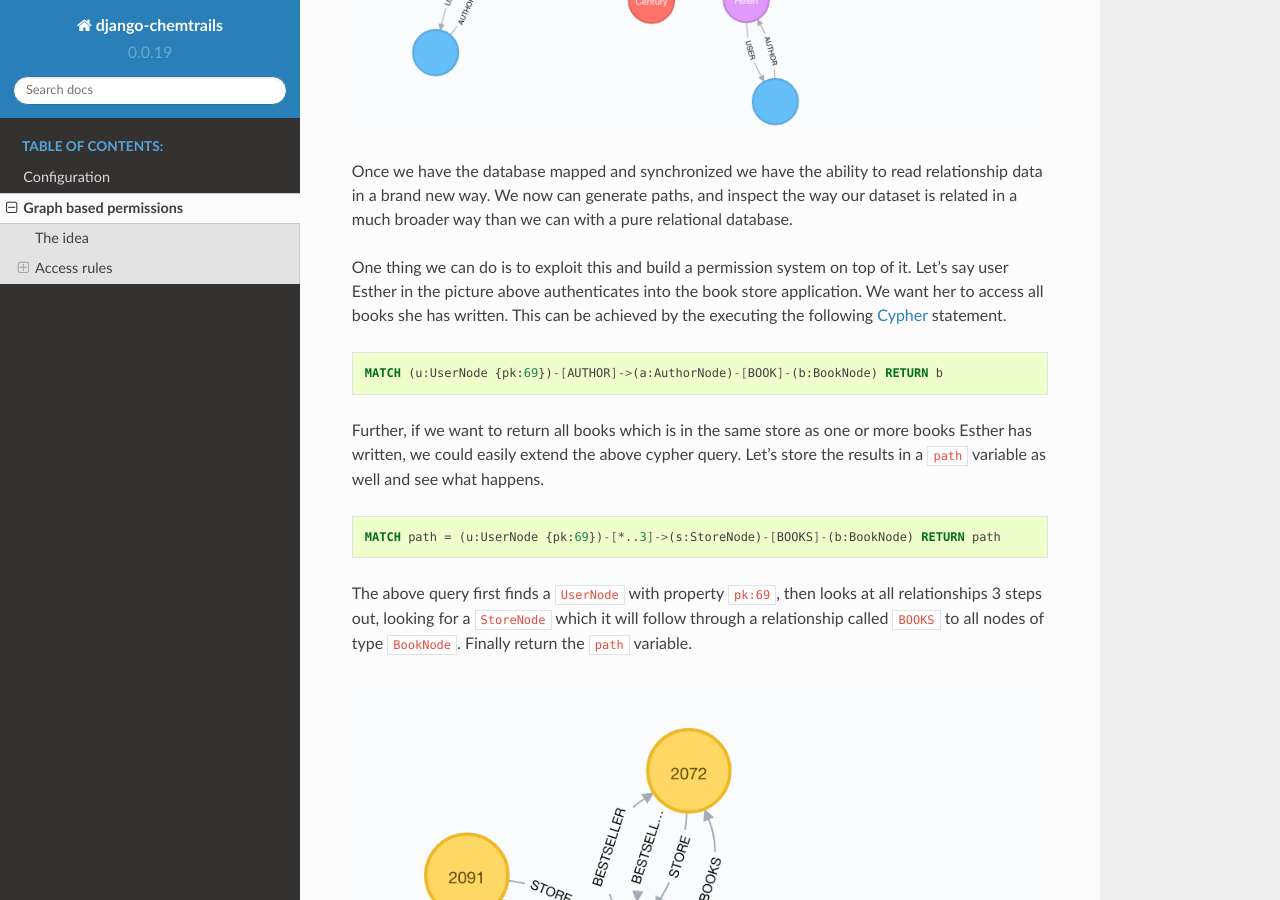
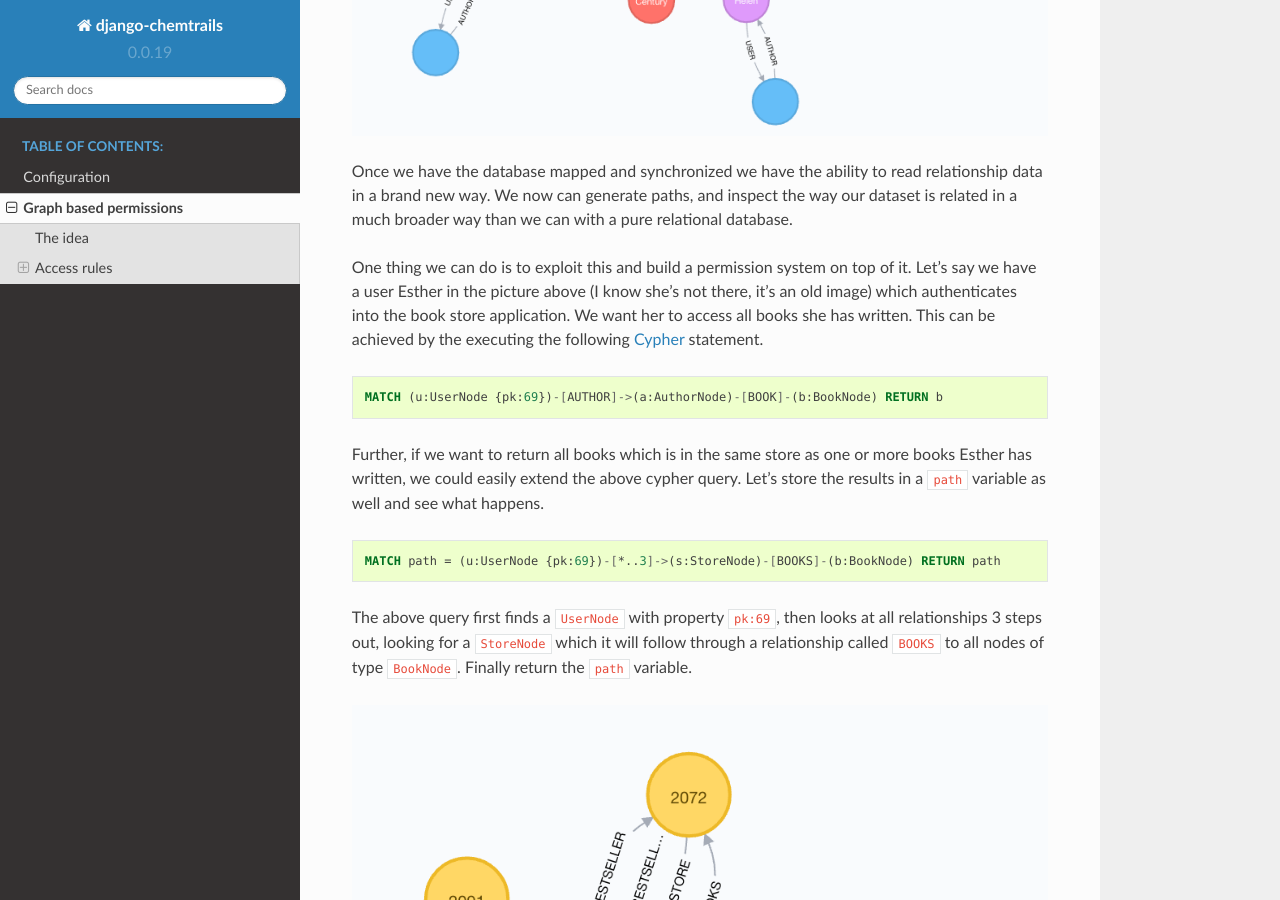
Before and after one commit to inonit/django-chemtrails, a Sphinx documentation site: the page built from docs/02_contrib_permissions.rst, in a window 1280 px wide and 900 px high, scrolled down 743 px. Built offline with Sphinx 7.4.7 and the Read the Docs theme 2.0.0, drawn with Linux system fonts in a browser that asks for light colours.

Commit message:
Updated docs

```diff
--- a/docs/02_contrib_permissions.rst
+++ b/docs/02_contrib_permissions.rst
@@ -12,9 +12,9 @@ Once we have the database mapped and synchronized we have the ability to read re
 brand new way. We now can generate paths, and inspect the way our dataset is related in a much broader
 way than we can with a pure relational database.
 
-One thing we can do is to exploit this and build a permission system on top of it. Let's say user Esther in
-the picture above authenticates into the book store application. We want her to access all books she has
-written. This can be achieved by the executing the following
+One thing we can do is to exploit this and build a permission system on top of it. Let's say we have a user
+Esther in the picture above (I know she's not there, it's an old image) which authenticates into the book
+store application. We want her to access all books she has written. This can be achieved by the executing the following
 `Cypher <https://neo4j.com/developer/cypher-query-language/#_about_cypher>`_ statement.
 
 .. code-block:: cypher
```
